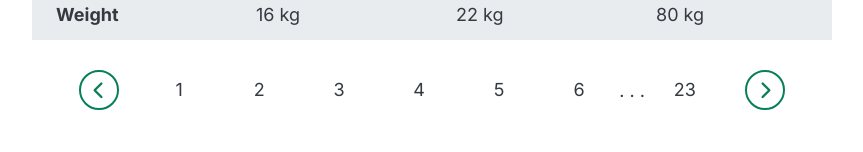
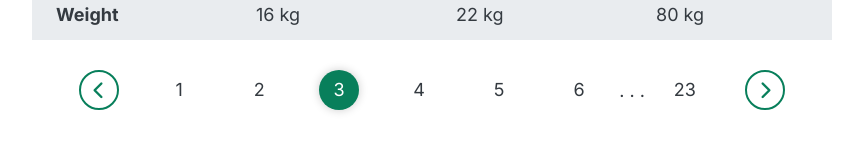
Before and after one commit to tod619/03_Component_Table, a plain HTML site: page index.html in a window 1280 px wide. Shown: the part 310-462 px from the top of the page, without its empty margins (208-1071 px from the left). Drawn offline with Linux system fonts and the light colour scheme.

Commit message:
Create active class in style.css file

```diff
--- a/index.html
+++ b/index.html
@@ -58,7 +58,7 @@
         </a>
         <a href="#" class="pagination-link">1</a>
         <a href="#" class="pagination-link">2</a>
-        <a href="#" class="pagination-link">3</a>
+        <a href="#" class="pagination-link active">3</a>
         <a href="#" class="pagination-link">4</a>
         <a href="#" class="pagination-link">5</a>
         <a href="#" class="pagination-link">6</a>
--- a/style.css
+++ b/style.css
@@ -81,10 +81,15 @@ tbody tr:nth-child(even) {
     transition: all 0.5s;
 }
 
+.active,
 .pagination-link:hover,
 .pagination-link:hover i {
     background-color: #087f5b;
     color: #fff;
+}
+
+.active {
+    box-shadow: 0 0 10px rgba(0, 0, 0, 0.2);
 }
 
 .pagination-dots {
```
